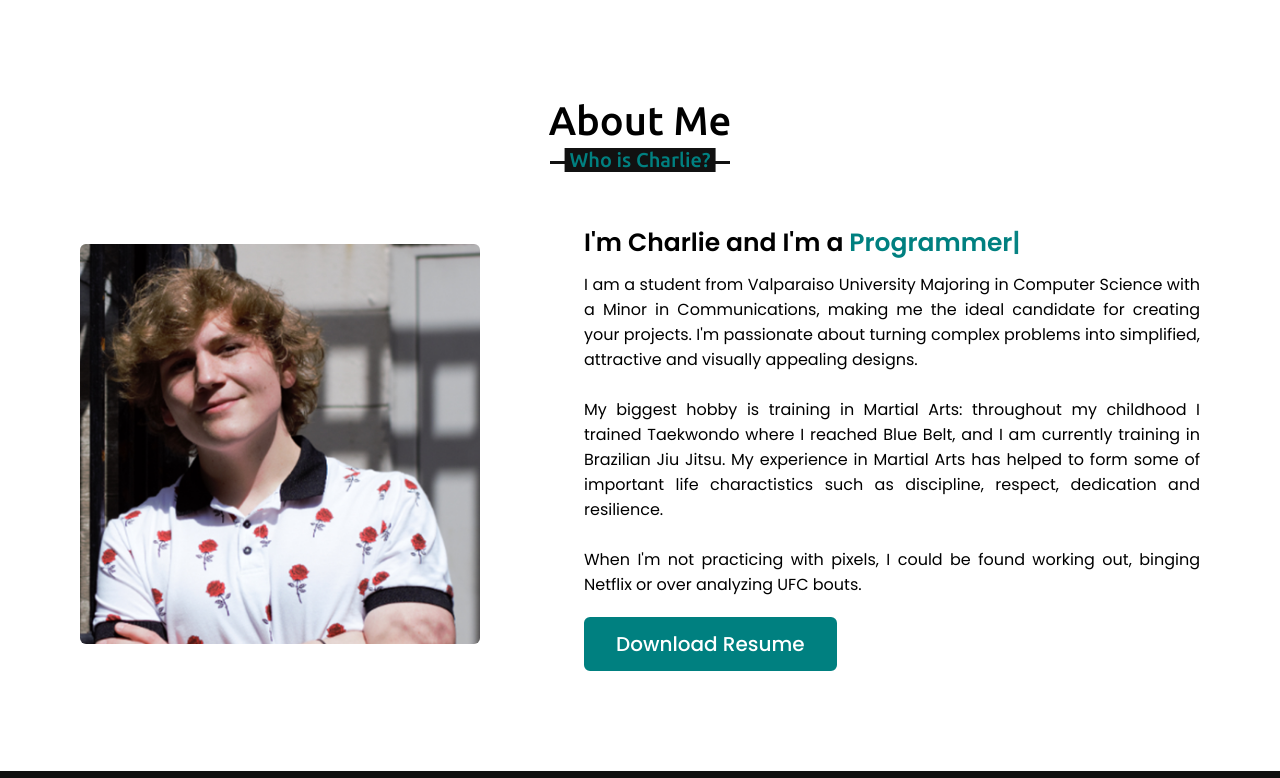
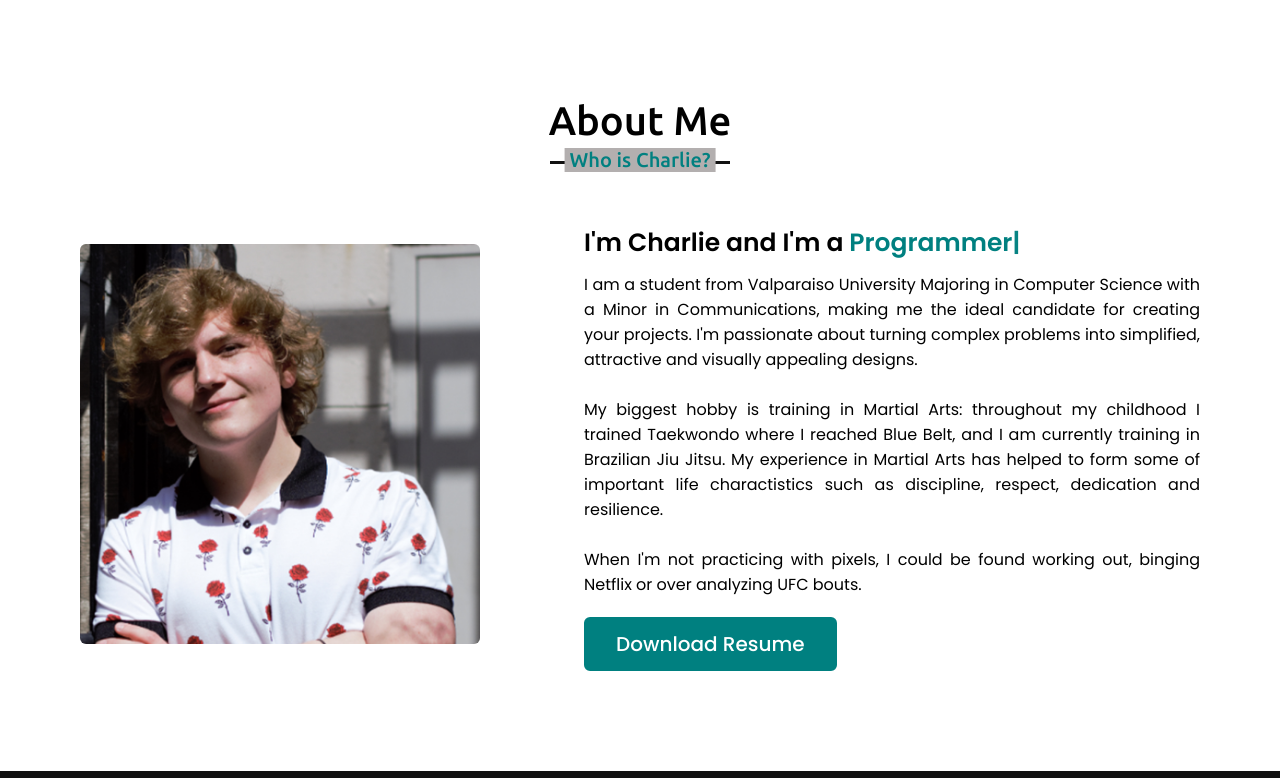
Before and after one commit to charliemalach/cm-portfolio, a plain HTML site: page index.html in a window 1280 px wide. Shown: the part 802-1580 px from the top of the page. Drawn offline with nearby package versions, Linux system fonts and the light colour scheme.

Commit message:
Update style.css

```diff
--- a/style.css
+++ b/style.css
@@ -73,7 +73,7 @@ section .title::after{
     font-size: 20px;
     color: teal;
     padding: 0 5px;
-    background: #111;
+    background: rgb(179, 175, 175);
     transform: translateX(-50%);
 }
 
```
